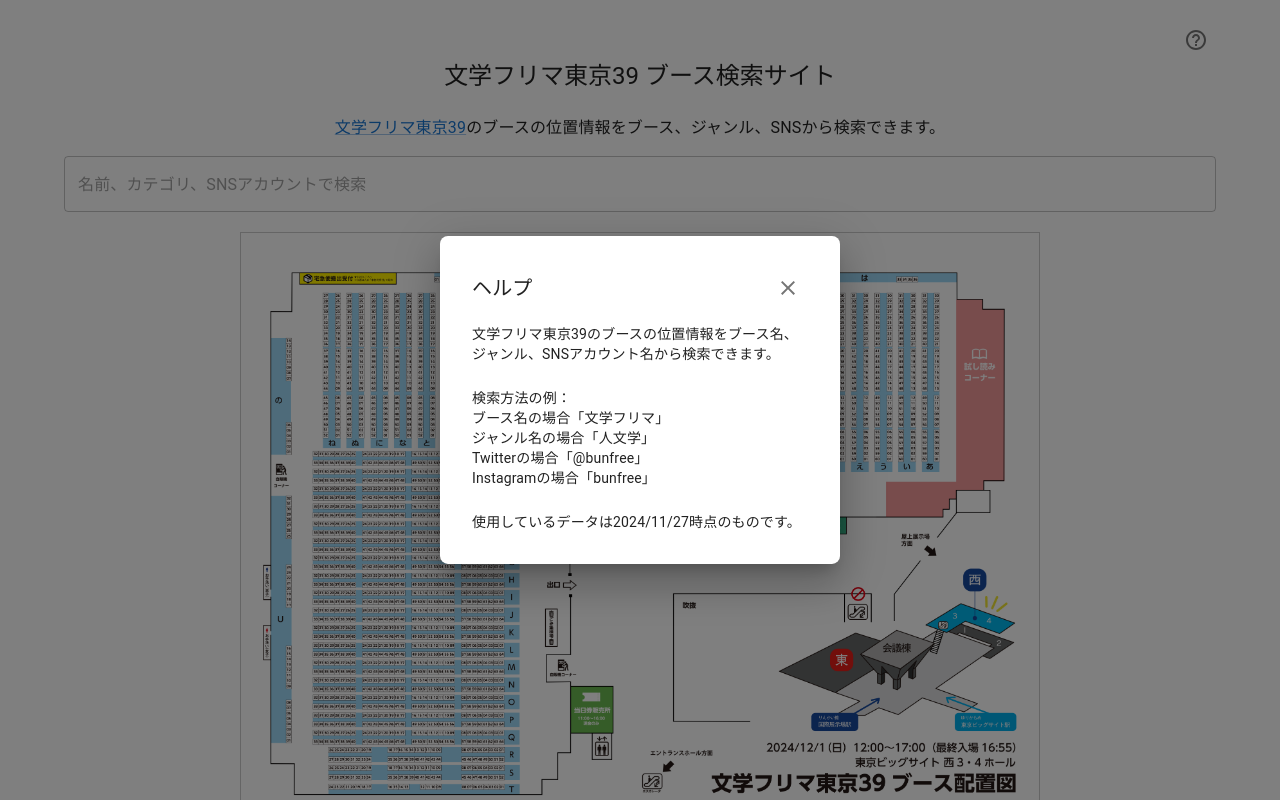
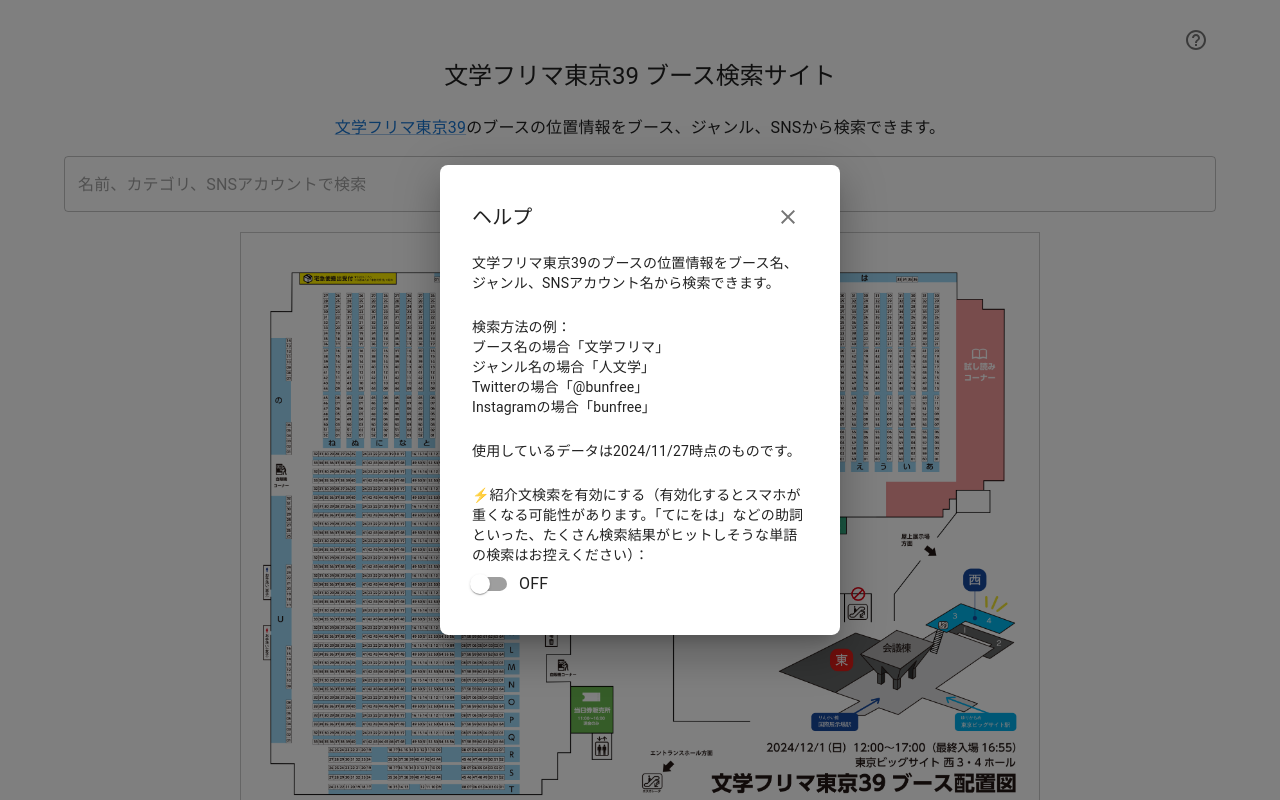
Before and after one commit to HumanisteJP/bunfree_map, a React (Vite) app: page / in a window 1280 px wide. Both pictures are taken after a click on the button 1196 px from the left and 40 px from the top of the page. Shown: the top 800 px of the page. Built offline with nearby package versions, Linux system fonts and the light colour scheme.

Commit message:
紹介文検索機能の限定解禁

```diff
--- a/src/App.jsx
+++ b/src/App.jsx
@@ -14,6 +14,8 @@
   Backdrop,
   Fade,
   Stack,
+  FormControlLabel,
+  Switch
 } from "@mui/material";
 import HelpOutlineIcon from "@mui/icons-material/HelpOutline";
 import CloseIcon from "@mui/icons-material/Close";
@@ -23,6 +25,7 @@
   const [filteredBooths, setFilteredBooths] = useState([]);
   const [searchQuery, setSearchQuery] = useState("");
   const [open, setOpen] = useState(false); // モーダルの開閉状態
+  const [enableDetailSearch, setEnableDetailSearch] = useState(false); // 詳細検索の有効化
   const cardRefs = useRef({}); // 各カードの参照を保持
 
   // JSONデータを読み込む
@@ -52,6 +55,7 @@
         booth.name?.toLowerCase().includes(searchQuery) ||
         booth.category?.toLowerCase().includes(searchQuery) ||
         booth.twitter?.toLowerCase().includes(searchQuery) ||
+        enableDetailSearch && booth.detail?.toLowerCase().includes(searchQuery) ||
         booth.instagram?.toLowerCase().includes(searchQuery)
       );
     });
@@ -75,6 +79,9 @@
   // モーダルの開閉
   const handleOpen = () => setOpen(true);
   const handleClose = () => setOpen(false);
+  const handleChange = (event) => {
+    setEnableDetailSearch(event.target.checked);
+  };
   return (
     <>
       <CssBaseline />
@@ -260,6 +267,14 @@
             <Typography variant="body2" >
               使用しているデータは2024/11/27時点のものです。
             </Typography>
+            <br/>
+            <Typography variant="body2" >
+              ⚡紹介文検索を有効にする（有効化するとスマホが重くなる可能性があります。「てにをは」などの助詞といった、たくさん検索結果がヒットしそうな単語の検索はお控えください）：
+              </Typography>
+            <FormControlLabel
+        control={<Switch checked={enableDetailSearch} onChange={handleChange} />}
+        label={enableDetailSearch ? 'ON' : 'OFF'}
+      />
           </Box>
         </Fade>
       </Modal>
```
